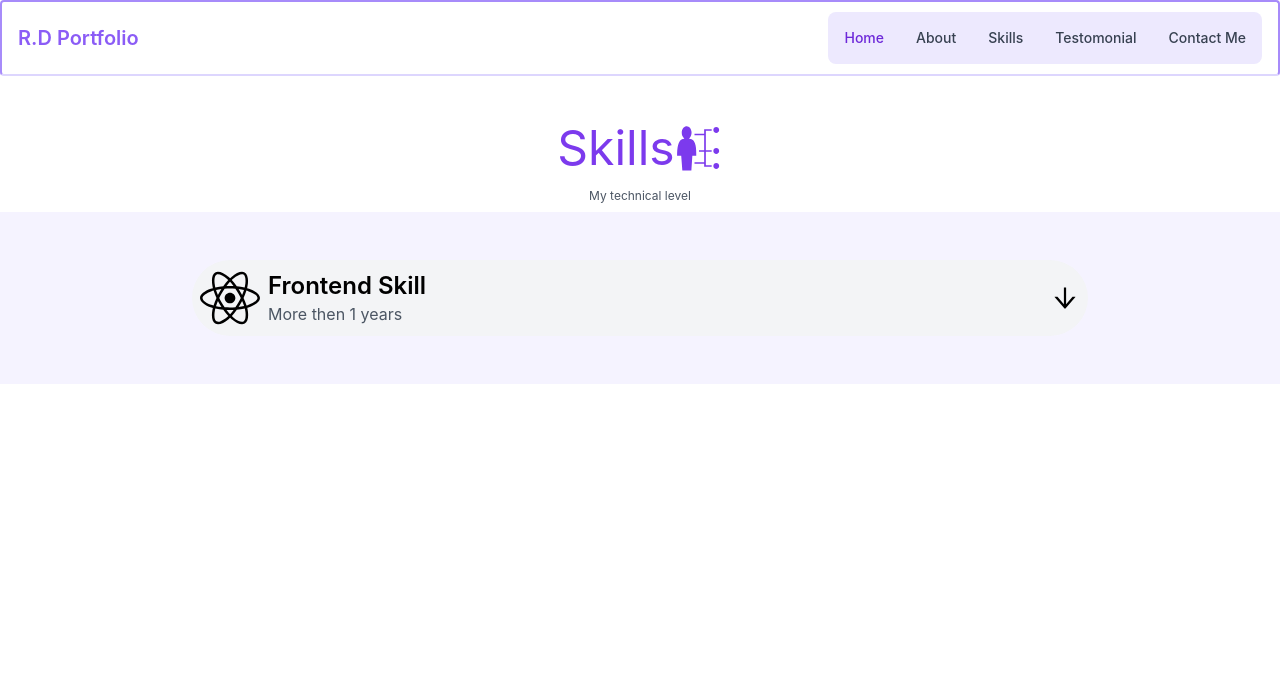
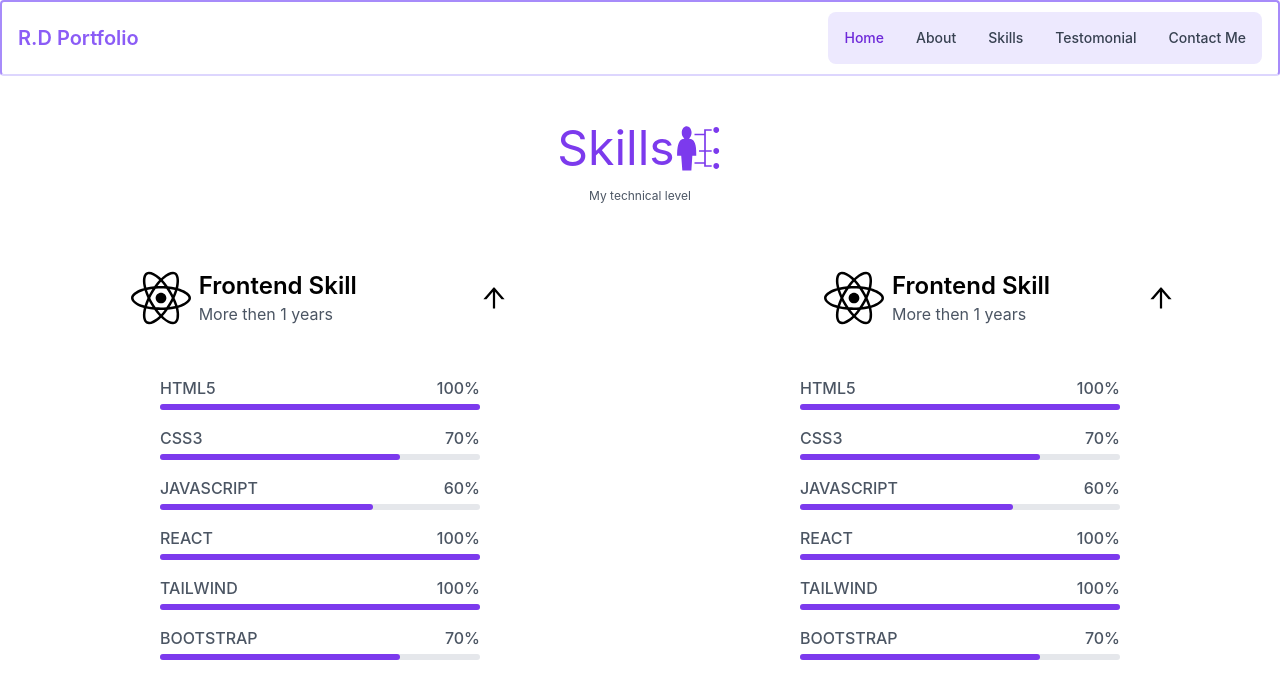
Before and after one commit to ramazandogna/portfolio-react-dem, a React (Create React App) app: page /skills in a window 1280 px wide. Shown: the top 698 px of the page. Built offline with nearby package versions, Linux system fonts and the light colour scheme.

Commit message:
Installation Pages
#1

```diff
--- a/src/App.js
+++ b/src/App.js
@@ -3,6 +3,7 @@ import './App.css';
 import { Route, BrowserRouter as Router, Routes } from 'react-router-dom';
 
 import About from './components/About';
+import MainPage from './components/MainPage';
 import Navbar from './components/Navbar';
 import Presentation from './components/Presentation';
 import Skills from './components/Skills';
@@ -13,9 +14,10 @@ function App() {
          <Router>
             <Navbar />
             <Routes>
-               <Route path="/" element={<Presentation />} />
+               <Route path="/" element={<MainPage />} />
                <Route path="/about" element={<About />} />
                <Route path="/skills" element={<Skills />} />
+               <Route path="/presentation" element={<Presentation />} />
             </Routes>
          </Router>
       </div>
--- a/src/components/About.js
+++ b/src/components/About.js
@@ -3,7 +3,10 @@ import React from 'react';
 
 function About() {
    return (
-      <section className=" border-b-2 border-violet-300 border-t-2 min-h-screen gap-4">
+      <section
+         id="about"
+         className=" border-b-2 border-violet-300 border-t-2 min-h-screen gap-4"
+      >
          <div className=" py-10 text-center">
             <h2 className=" font-semibold text-5xl my-4 py-2">About Me</h2>
             <span className=" text-gray-700 text-sm ">My Introduction</span>
@@ -11,7 +14,7 @@ function About() {
          <div className=" grid-cols-2 grid mx-40  ">
             <img
                src={Aboutjpg}
-               className=" rounded-full w-96 my-10 border-2 justify-center self-center mx-auto"
+               className="rounded-full w-96 my-10 border-2 justify-center self-center mx-auto"
             />
             <div>
                <div className=" grid text-center">
--- /dev/null
+++ b/src/components/MainPage.js
@@ -0,0 +1,16 @@
+import About from './About';
+import Presentation from './Presentation';
+import React from 'react';
+import Skills from './Skills';
+
+function MainPage() {
+   return (
+      <div>
+         <Presentation />
+         <About id />
+         <Skills id />
+      </div>
+   );
+}
+
+export default MainPage;
--- a/src/components/Skills.js
+++ b/src/components/Skills.js
@@ -7,11 +7,11 @@ import { FaReact } from 'react-icons/fa';
 import { GiSkills } from 'react-icons/gi';
 
 function Skills() {
-   const [show, setShow] = useState(false);
-   const [show1, setShow1] = useState(false);
+   const [show, setShow] = useState(true);
+   const [show1, setShow1] = useState(true);
 
    return (
-      <div className=" max-w-full  ">
+      <div className="">
          <section id="skills">
             <h2 className=" flex justify-center text-5xl text-violet-600 py-2 mt-10">
                Skills <GiSkills />
@@ -20,15 +20,18 @@ function Skills() {
                My technical level
             </p>
          </section>
-         <div className=" bg-violet-50 py-2 gap-y-0">
+         <div className="grid grid-cols-2">
+            <div className=" py-2 gap-y-0">
                <div
                   onClick={() => setShow(!show)}
-               className=" flex items-center justify-between mx-48 my-10 cursor-pointer bg-gray-100 rounded-full p-2 box-border "
+                  className=" flex items-center justify-evenly mx-30 my-10 cursor-pointerrounded-full p-2 box-border "
                >
                   <div className="flex items-center">
                      <FaReact className="text-6xl " />
                      <div className=" ml-2 block items-center">
-                     <h3 className=" font-semibold text-2xl">Frontend Skill</h3>
+                        <h3 className=" font-semibold text-2xl">
+                           Frontend Skill
+                        </h3>
 
                         <p className="text-base text-gray-600 ">
                            More then 1 years
@@ -124,6 +127,113 @@ function Skills() {
                   </div>
                ) : null}
             </div>
+            <div className=" py-2 gap-y-0">
+               <div
+                  onClick={() => setShow1(!show1)}
+                  className=" flex items-center justify-evenly mx-30 ml-20 my-10 cursor-pointer rounded-full p-2 box-border "
+               >
+                  <div className="flex items-center">
+                     <FaReact className="text-6xl " />
+                     <div className=" ml-2 block items-center">
+                        <h3 className=" font-semibold text-2xl">
+                           Frontend Skill
+                        </h3>
+
+                        <p className="text-base text-gray-600 ">
+                           More then 1 years
+                        </p>
+                     </div>
+                  </div>
+                  {show1 === true ? (
+                     <AiOutlineArrowUp className=" text-3xl" />
+                  ) : (
+                     <AiOutlineArrowDown className=" text-3xl" />
+                  )}
+               </div>
+               {show1 === true ? (
+                  <div>
+                     <div className="w-1/2 relative left-0 right-0 mr-auto ml-auto">
+                        <div className=" flex justify-between">
+                           <div className="text-gray-600 mb-1 text-base font-medium">
+                              HTML5
+                           </div>
+                           <div className="text-gray-600  relative right-0 top-0 mb-1 text-base font-medium">
+                              100%
+                           </div>
+                        </div>
+                        <div className=" bg-gray-200 rounded-full h-1.5 mb-4 dark:bg-gray-700">
+                           <div className="bg-violet-600 w-full h-1.5 rounded-full dark:bg-violet-500"></div>
+                        </div>
+                     </div>
+                     <div className="w-1/2 relative left-0 right-0 mr-auto ml-auto">
+                        <div className=" flex justify-between">
+                           <div className="text-gray-600 mb-1 text-base font-medium">
+                              CSS3
+                           </div>
+                           <div className="text-gray-600  relative right-0 top-0 mb-1 text-base font-medium">
+                              70%
+                           </div>
+                        </div>
+                        <div className=" bg-gray-200 rounded-full h-1.5 mb-4 dark:bg-gray-700">
+                           <div className="bg-violet-600 w-9/12 h-1.5 rounded-full dark:bg-violet-500"></div>
+                        </div>
+                     </div>
+                     <div className="w-1/2 relative left-0 right-0 mr-auto ml-auto">
+                        <div className=" flex justify-between">
+                           <div className="text-gray-600 mb-1 text-base font-medium">
+                              JAVASCRIPT
+                           </div>
+                           <div className="text-gray-600  relative right-0 top-0 mb-1 text-base font-medium">
+                              60%
+                           </div>
+                        </div>
+                        <div className=" bg-gray-200 rounded-full h-1.5 mb-4 dark:bg-gray-700">
+                           <div className="bg-violet-600 w-8/12 h-1.5 rounded-full dark:bg-violet-500"></div>
+                        </div>
+                     </div>
+                     <div className="w-1/2 relative left-0 right-0 mr-auto ml-auto">
+                        <div className=" flex justify-between">
+                           <div className="text-gray-600 mb-1 text-base font-medium">
+                              REACT
+                           </div>
+                           <div className="text-gray-600  relative right-0 top-0 mb-1 text-base font-medium">
+                              100%
+                           </div>
+                        </div>
+                        <div className=" bg-gray-200 rounded-full h-1.5 mb-4 dark:bg-gray-700">
+                           <div className="bg-violet-600 w-12/12 h-1.5 rounded-full dark:bg-violet-500"></div>
+                        </div>
+                     </div>
+                     <div className="w-1/2 relative left-0 right-0 mr-auto ml-auto">
+                        <div className=" flex justify-between">
+                           <div className="text-gray-600 mb-1 text-base font-medium">
+                              TAILWIND
+                           </div>
+                           <div className="text-gray-600 relative right-0 top-0 mb-1 text-base font-medium">
+                              100%
+                           </div>
+                        </div>
+                        <div className=" bg-gray-200 rounded-full h-1.5 mb-4 dark:bg-gray-700">
+                           <div className="bg-violet-600 w-12/12 h-1.5 rounded-full dark:bg-violet-500"></div>
+                        </div>
+                     </div>
+                     <div className="w-1/2 relative left-0 right-0 mr-auto ml-auto">
+                        <div className=" flex justify-between">
+                           <div className=" text-gray-600 mb-1  text-base font-medium">
+                              BOOTSTRAP
+                           </div>
+                           <div className="text-gray-600 relative right-0 top-0 mb-1 text-base font-medium">
+                              70%
+                           </div>
+                        </div>
+                        <div className=" bg-gray-200 rounded-full h-1.5 mb-4 dark:bg-gray-700">
+                           <div className="bg-violet-600 w-9/12 h-1.5 rounded-full dark:bg-violet-500"></div>
+                        </div>
+                     </div>
+                  </div>
+               ) : null}
+            </div>
+         </div>
       </div>
    );
 }
```
Also changed, not shown: src/components/Presentation.js (+3 -55 lines). Lines whose indentation alone changed are shown as unchanged.
